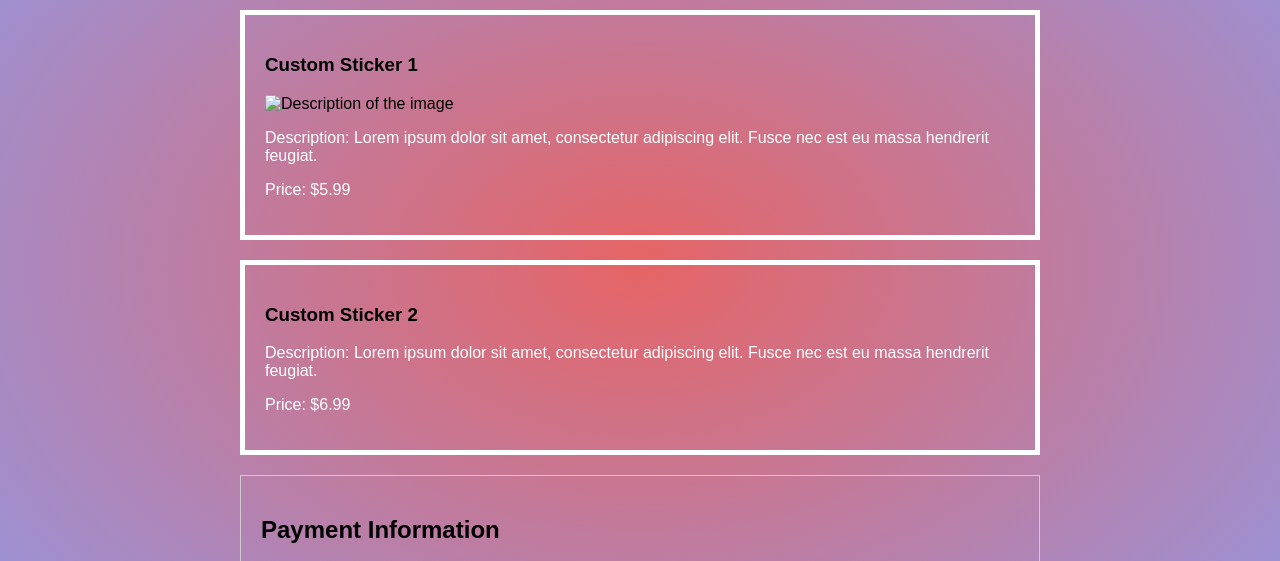
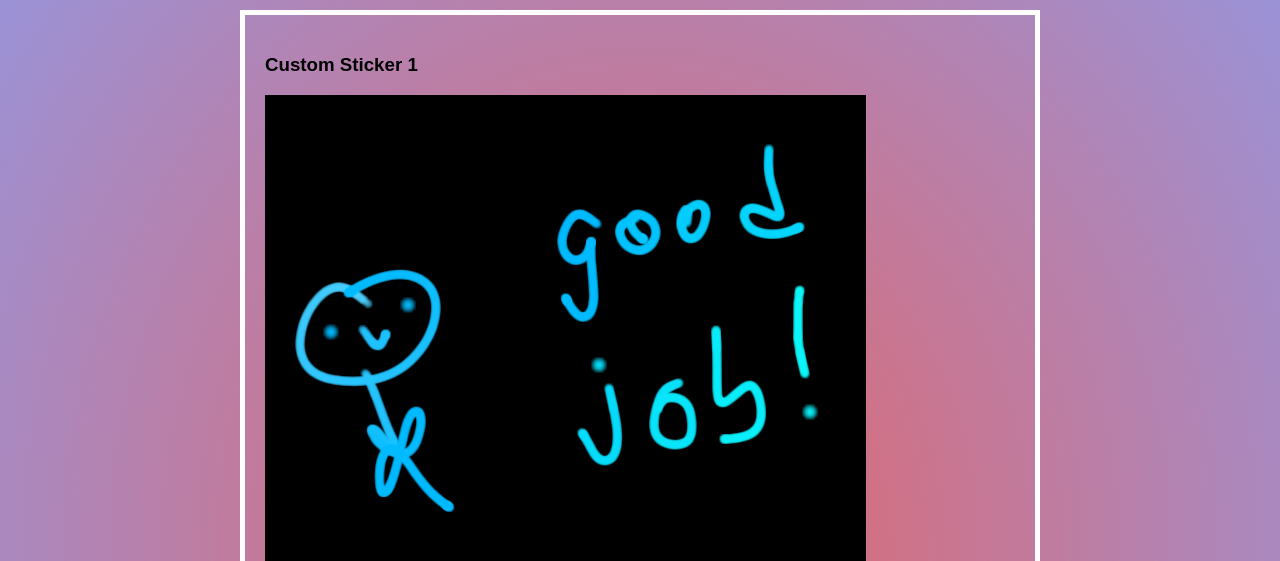
Before and after one commit to StickerClu/StickerClu.github.io, a plain HTML site: page index.html in a window 1280 px wide. Shown: the part 173-734 px from the top of the page. Drawn offline with Linux system fonts and the light colour scheme.

Commit message:
Update index.html

```diff
--- a/index.html
+++ b/index.html
@@ -24,7 +24,7 @@
             <div class="product">
                 <h3>Custom Sticker 1</h3>
 
-<img src="IMG_0148.jpg" alt="Description of the image">
+<img src="IMG_0147.jpeg" alt="Description of the image">
 
                 <p>Description: Lorem ipsum dolor sit amet, consectetur adipiscing elit. Fusce nec est eu massa hendrerit feugiat.</p>
                 <p>Price: $5.99</p>
```
